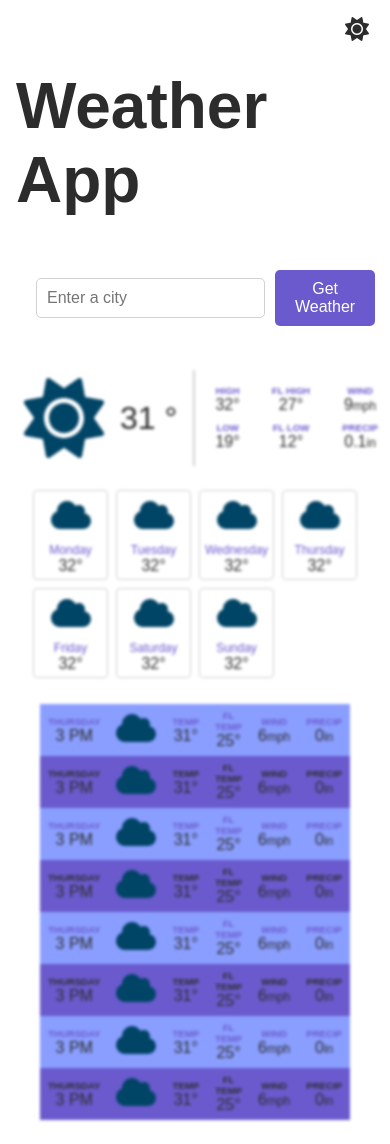
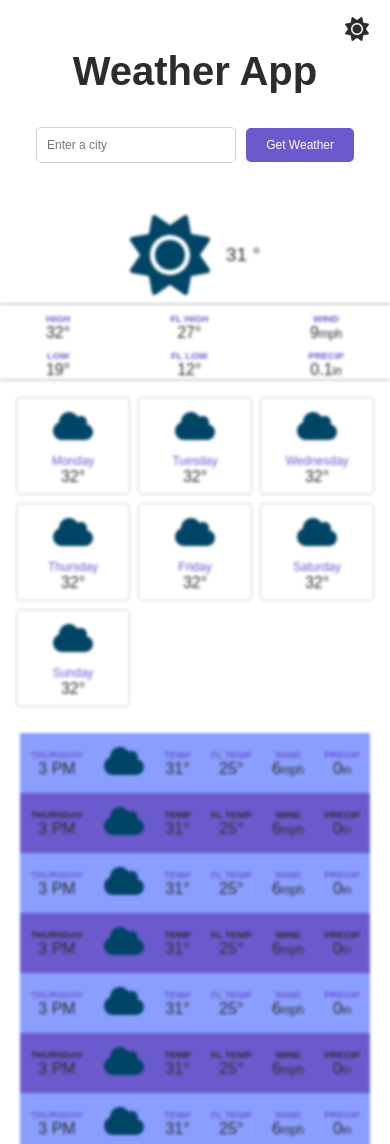
Before and after one commit to DfrancoGit/weather-app-4, a plain HTML site: page index.html in a window 390 px wide. Shown: the top 1144 px of the page. Drawn offline with Linux system fonts and the light colour scheme.

Commit message:
Update styles.css

```diff
--- a/styles.css
+++ b/styles.css
@@ -236,3 +236,69 @@
 #searchButton:active {
   transform: scale(0.95);
 }
+
+/* Media Queries */
+
+@media (max-width: 768px) {
+  .header {
+    flex-direction: column;
+    align-items: center;
+  }
+
+  .header-left,
+  .header-right {
+    width: 100%;
+    border-right: none;
+    border-bottom: 2px solid var(--header-border-color);
+  }
+
+  .header-current-temp {
+    font-size: 1.5rem;
+  }
+
+  .day-section {
+    grid-template-columns: repeat(auto-fit, minmax(100px, 1fr));
+  }
+
+  .search-container h1 {
+    font-size: 3rem;
+  }
+
+  #locationInput {
+    font-size: 14px;
+  }
+
+  #searchButton {
+    font-size: 14px;
+  }
+}
+
+@media (max-width: 480px) {
+  .header-current-temp {
+    font-size: 1.2rem;
+  }
+
+  .day-card {
+    padding: 0.5rem;
+  }
+
+  .search-container h1 {
+    font-size: 2.5rem;
+  }
+
+  #locationInput {
+    font-size: 12px;
+  }
+
+  #searchButton {
+    font-size: 12px;
+  }
+
+  .hour-section {
+    padding: 10px 20px;
+  }
+
+  .hour-row > td {
+    padding: 0.5rem;
+  }
+}
```
Lines whose indentation alone changed are shown as unchanged.
